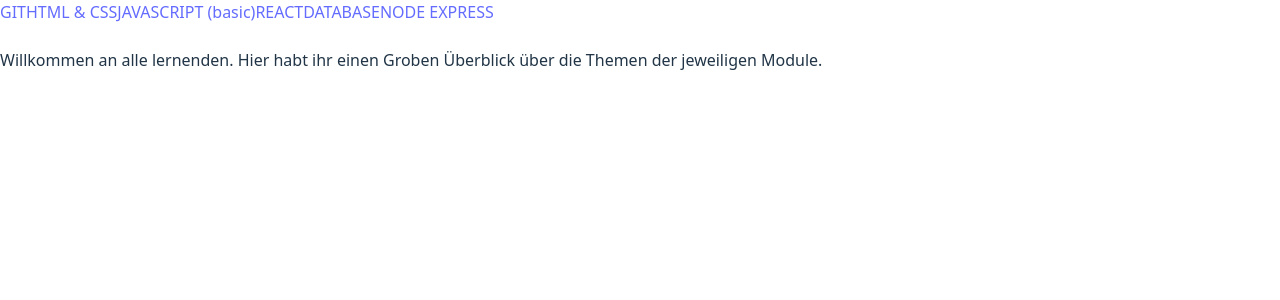
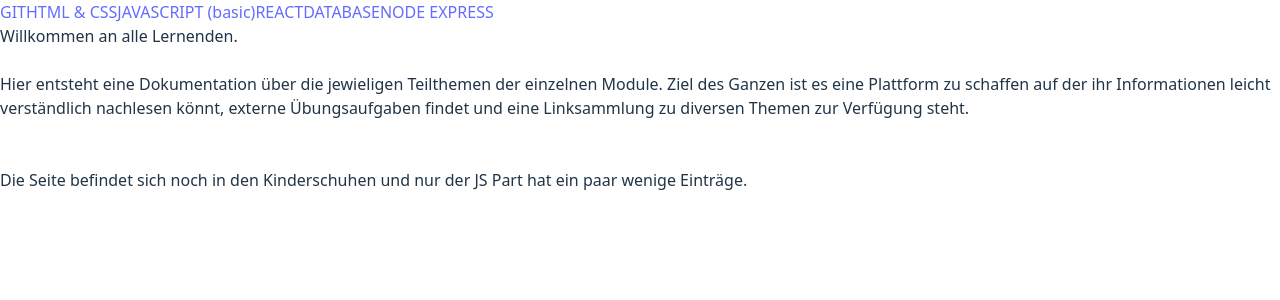
Before and after one commit to MartinKruess/webDevCollecion, a React (Vite) app: page / in a window 1280 px wide. Shown: the top 300 px of the page. Built offline with nearby package versions, Linux system fonts and the light colour scheme.

Commit message:
Landingpage Update

```diff
--- a/src/comps/pages/landingpage.jsx
+++ b/src/comps/pages/landingpage.jsx
@@ -2,11 +2,14 @@
   return(
     <section className="w-10/12 m-auto">
       <article className="mt-10">
+        <h1>
+          Willkommen an alle Lernenden.
+        </h1>
         <p>
-          Willkommen an alle lernenden. Hier habt ihr einen Groben Überblick über die Themen der jeweiligen Module.
+          Hier entsteht eine Dokumentation über die jewieligen Teilthemen der einzelnen Module. Ziel des Ganzen ist es eine Plattform zu schaffen auf der ihr Informationen leicht verständlich nachlesen könnt, externe Übungsaufgaben findet und eine Linksammlung zu diversen Themen zur Verfügung steht.
         </p>
         <p>
-
+          Die Seite befindet sich noch in den Kinderschuhen und nur der JS Part hat ein paar wenige Einträge.
         </p>
       </article>
     </section>
--- a/src/comps/programmingBasic/exercisesAL.jsx
+++ b/src/comps/programmingBasic/exercisesAL.jsx
@@ -20,7 +20,7 @@
         <pre>
           <code>
             const pikachu = [12, 137]
-            const pikachuSkills = ["Tackel", "Eisenschweif", "Donnerschock"]
+            const pikachuSkills = ["Tackel", "Eisenschweif", "Donnerschock"]<br />
             const habitak = [13, 122]
             const habitakSkills = ["Tackel", "Flügelschlag"]
           </code>
--- a/src/comps/programmingBasic/function.jsx
+++ b/src/comps/programmingBasic/function.jsx
@@ -6,13 +6,13 @@
         Unter einer Funktion versteht man einen Bereich
       </p>
       <div className="code">
-        <pre>
+        {/* <pre>
           <code>
             for(let i = 0; i &lt; 5; i++) &#123;<br />
             &#9;console.log("Do something", i+1, "times")<br />
             &#125;
           </code>
-        </pre>
+        </pre> */}
       </div>
     </article>
   )
```
